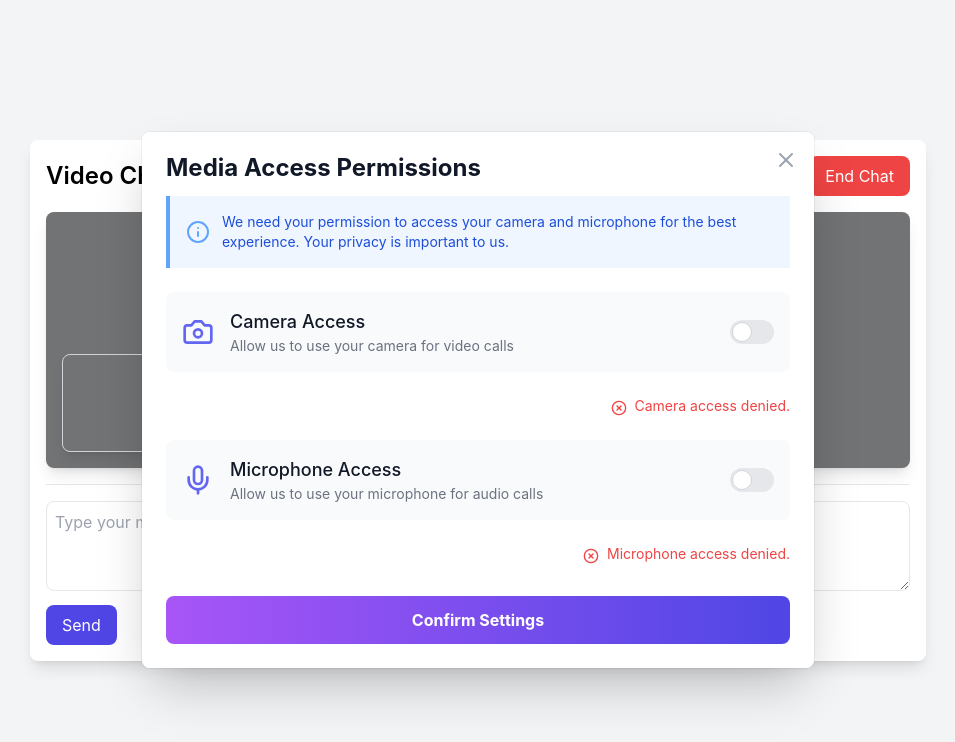
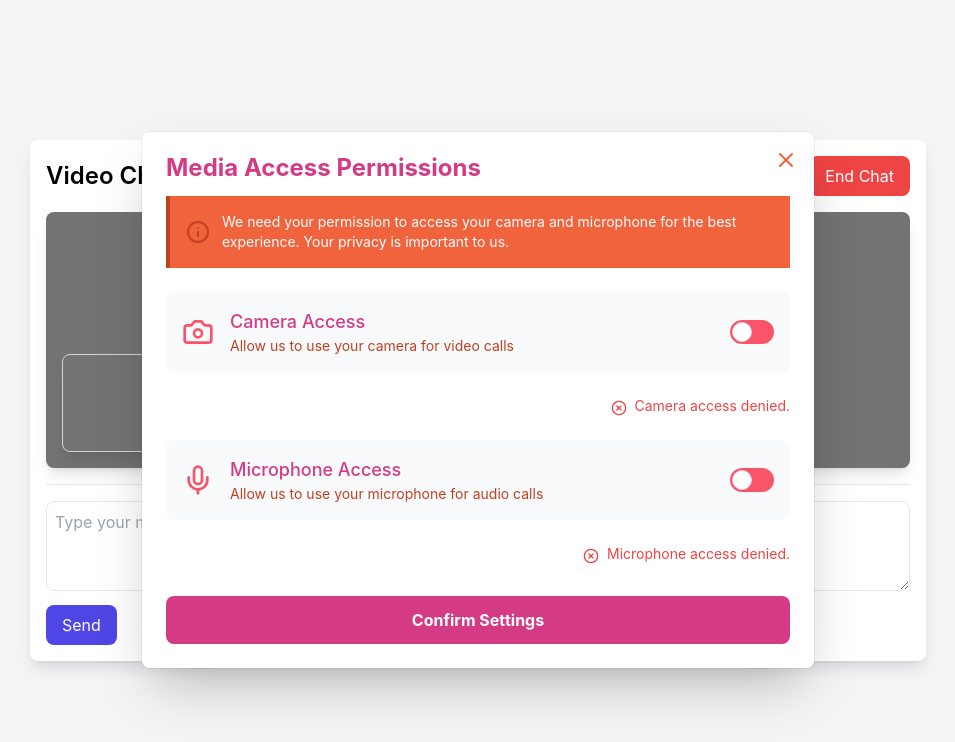
Before and after one commit to kaali001/varta, a React (Create React App) app in the folder client/: page /chat in a window 1280 px wide. Both pictures are taken after a click on the button "Join". Shown: the top 742 px of the page, without its empty margins (162-1117 px from the left). Built offline with nearby package versions, Linux system fonts and the light colour scheme; no server answers.

Commit message:
refactor<function>: Created a new file and move the functions from chat page to mediaPermission.ts and added new color palletes to UserPermission

```diff
--- a/client/src/components/MediaComponent.tsx
+++ b/client/src/components/media_permission/MediaComponent.tsx
@@ -17,8 +17,8 @@ export const MediaToggle: React.FC<MediaToggleProps> = ({
     <div className="flex items-center">
       {icon}
       <div>
-        <h4 className="text-lg font-medium text-gray-900">{title}</h4>
-        <p className="text-sm text-gray-500">{description}</p>
+        <h4 className="text-lg font-medium text-primaryPink">{title}</h4>
+        <p className="text-sm text-accentOrange">{description}</p>
       </div>
     </div>
     <div className="flex items-center">
@@ -29,7 +29,9 @@ export const MediaToggle: React.FC<MediaToggleProps> = ({
           checked={isPermissionGranted === true}
           onChange={onPermissionRequest}
         />
-        <div className="relative w-11 h-6 bg-gray-200 peer-focus:outline-none peer-focus:ring-4 peer-focus:ring-indigo-300 rounded-full peer peer-checked:after:translate-x-full peer-checked:after:border-white after:content-[''] after:absolute after:top-[2px] after:left-[2px] after:bg-white after:border-gray-300 after:border after:rounded-full after:h-5 after:w-5 after:transition-all peer-checked:bg-indigo-600"></div>
+
+        {/* Switch Button */}
+        <div className="relative w-11 h-6 bg-dangerRed peer-focus:outline-none peer-focus:ring-4 peer-focus:ring-highlightOrange rounded-full peer peer-checked:after:translate-x-full peer-checked:after:border-white after:content-[''] after:absolute after:top-[2px] after:left-[2px] after:bg-white after:border-gray-300 after:border after:rounded-full after:h-5 after:w-5 after:transition-all peer-checked:bg-primaryPink"></div>
       </label>
     </div>
   </div>
--- a/client/src/components/UserPermission.tsx
+++ b/client/src/components/media_permission/UserPermission.tsx
@@ -31,14 +31,10 @@ export default function UserPermission({
   setError,
 }: UserPermissionProps) {
   const [videoPermission, setVideoPermission] = useState<boolean | null>(null);
-
   const [audioPermission, setAudioPermission] = useState<boolean | null>(null);
-
   const didUserInteracted = sessionStorage.getItem("didUserInteracted");
-
   const popoverRef = useRef<HTMLDivElement>(null);
 
-  // Ask for permission and update the audio,video track state and updates appropriate states.
   const handlePermissionRequest = async (mediaType: "video" | "audio") => {
     try {
       const stream = await navigator.mediaDevices.getUserMedia({
@@ -80,14 +76,12 @@ export default function UserPermission({
         navigator.permissions.query({ name: "microphone" as PermissionName }),
       ]);
 
-      // If user had manually disable the access or denied access we can detect it. Why? If denied to tell the user to manually grant acces as the buttons will not work and the browser permission popup will not appear. ,
       if (camera.state === "denied" || camera.state === "prompt") {
         if (camera.state === "denied") {
           sessionStorage.setItem("didUserInteracted", "true");
         }
         setVideoPermission(false);
       } else {
-        // If we have access set the video object.
         handlePermissionRequest("video");
         setVideoPermission(true);
       }
@@ -98,7 +92,6 @@ export default function UserPermission({
         }
         setAudioPermission(false);
       } else {
-        // If we have access set the video object.
         handlePermissionRequest("audio");
         setAudioPermission(true);
       }
@@ -140,20 +133,23 @@ export default function UserPermission({
           <div className="relative p-6">
             <button
               onClick={() => setIsPopoverOpen(false)}
-              className="absolute top-4 right-4 text-gray-400 hover:text-gray-600 transition duration-150 ease-in-out"
+              className="absolute top-4 right-4 text-highlightOrange hover:text-accentOrange transition duration-150 ease-in-out"
               aria-label="Close"
             >
               <X size={24} />
             </button>
 
-            <h3 className="text-2xl font-bold leading-6 text-gray-900 mb-4">
+            <h3 className="text-2xl font-bold leading-6 text-primaryPink mb-4">
               Media Access Permissions
             </h3>
 
-            <div className="bg-blue-50 border-l-4 border-blue-400 p-4 mb-6">
+            <div className="bg-highlightOrange border-l-4 border-accentOrange p-4 mb-6">
               <div className="grid grid-flow-col items-center">
-                <Info className="h-6 w-6 text-blue-400" aria-hidden="true" />
-                <p className="text-sm text-blue-700 ml-3">
+                <Info
+                  className="h-6 w-6 text-accentOrange"
+                  aria-hidden="true"
+                />
+                <p className="text-sm text-white ml-3">
                   We need your permission to access your camera and microphone
                   for the best experience. Your privacy is important to us.
                 </p>
@@ -162,7 +158,7 @@ export default function UserPermission({
 
             <div className="space-y-6">
               <MediaToggle
-                icon={<Camera className="h-8 w-8 text-indigo-500 mr-4" />}
+                icon={<Camera className="h-8 w-8 text-dangerRed mr-4" />}
                 title="Camera Access"
                 description="Allow us to use your camera for video calls"
                 isPermissionGranted={videoPermission}
@@ -177,7 +173,7 @@ export default function UserPermission({
               )}
 
               <MediaToggle
-                icon={<Mic className="h-8 w-8 text-indigo-500 mr-4" />}
+                icon={<Mic className="h-8 w-8 text-dangerRed mr-4" />}
                 title="Microphone Access"
                 description="Allow us to use your microphone for audio calls"
                 isPermissionGranted={audioPermission}
@@ -195,7 +191,7 @@ export default function UserPermission({
             <div className="mt-8">
               <button
                 onClick={handleOnConfirm}
-                className="w-full bg-gradient-to-r from-purple-500 to-indigo-600 hover:from-purple-600 hover:to-indigo-700 text-white font-bold py-3 px-4 rounded-lg focus:outline-none focus:ring-2 focus:ring-offset-2 focus:ring-purple-500 transition duration-300 ease-in-out transform hover:-translate-y-1 hover:scale-105"
+                className="w-full bg-primaryPink hover:bg-gradient-to-r hover:from-dangerRed hover:to-accentOrange text-white font-bold py-3 px-4 rounded-lg focus:outline-none focus:ring-2 focus:ring-offset-2 focus:ring-primaryPink transition duration-300 ease-in-out transform hover:-translate-y-1 hover:scale-105"
               >
                 Confirm Settings
               </button>
--- a/client/src/pages/ChatPage.tsx
+++ b/client/src/pages/ChatPage.tsx
@@ -2,7 +2,7 @@ import React, { useState, useEffect } from "react";
 
 import { Room } from "./Room";
 
-import UserPermission from "../components/UserPermission";
+import UserPermission from "../components/media_permission/UserPermission";
 
 import getBrowserType from "../utils/getBrowser";
 
--- a/client/tailwind.config.js
+++ b/client/tailwind.config.js
@@ -1,9 +1,16 @@
 /** @type {import('tailwindcss').Config} */
 module.exports = {
-  purge: ['./src/**/*.{js,jsx,ts,tsx}', './public/index.html'],
+  purge: ["./src/**/*.{js,jsx,ts,tsx}", "./public/index.html"],
   darkMode: false,
   theme: {
-    extend: {},
+    extend: {
+      colors: {
+        primaryPink: "#d53b84",
+        dangerRed: "#fa546b",
+        accentOrange: "#c14020",
+        highlightOrange: "#f1633d",
+      },
+    },
   },
   plugins: [],
 };
```
Also changed, not shown: client/src/components/media_permission/PermissionStatus.tsx (renamed from client/src/components/PermissionStatus.tsx).
